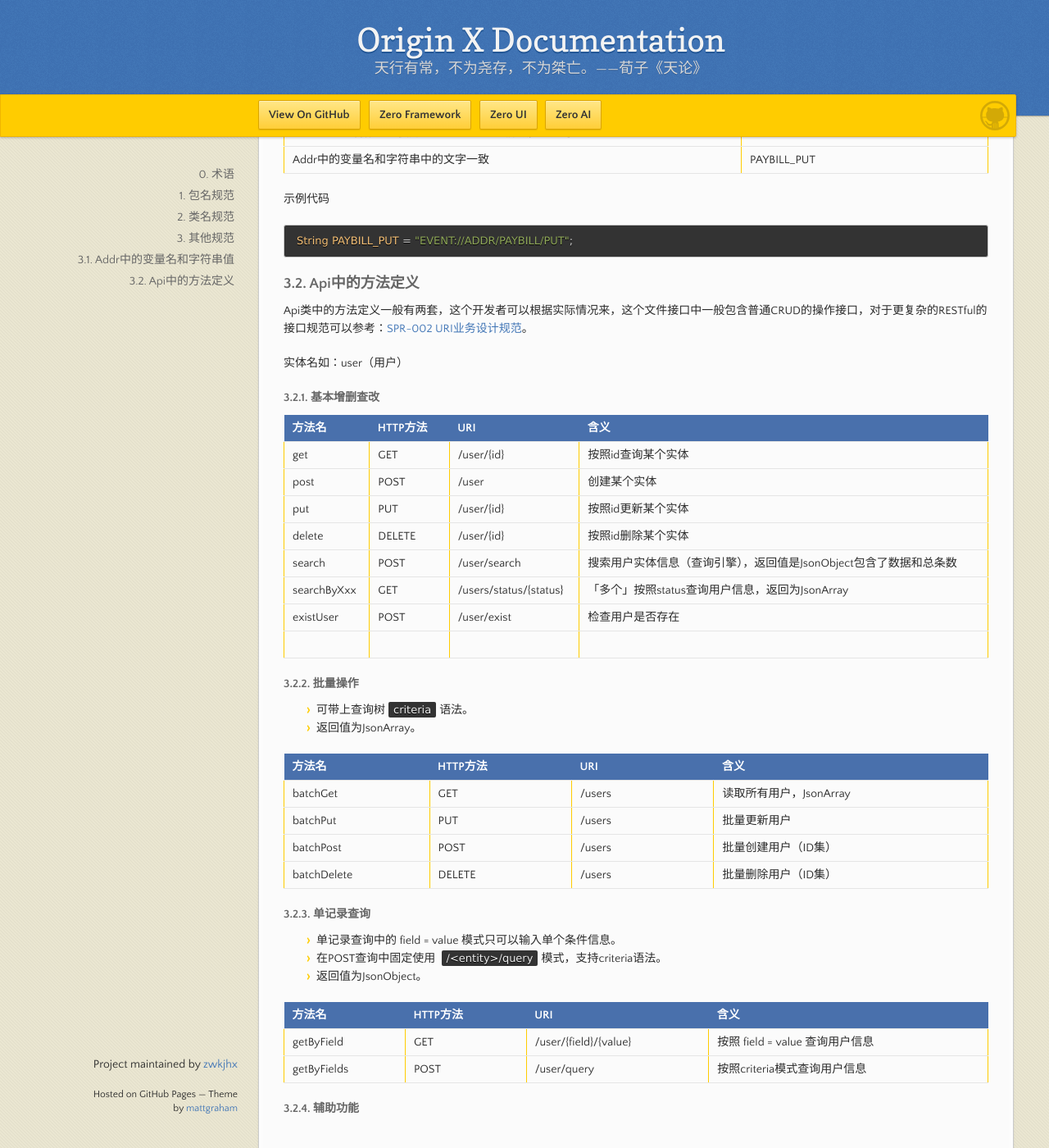
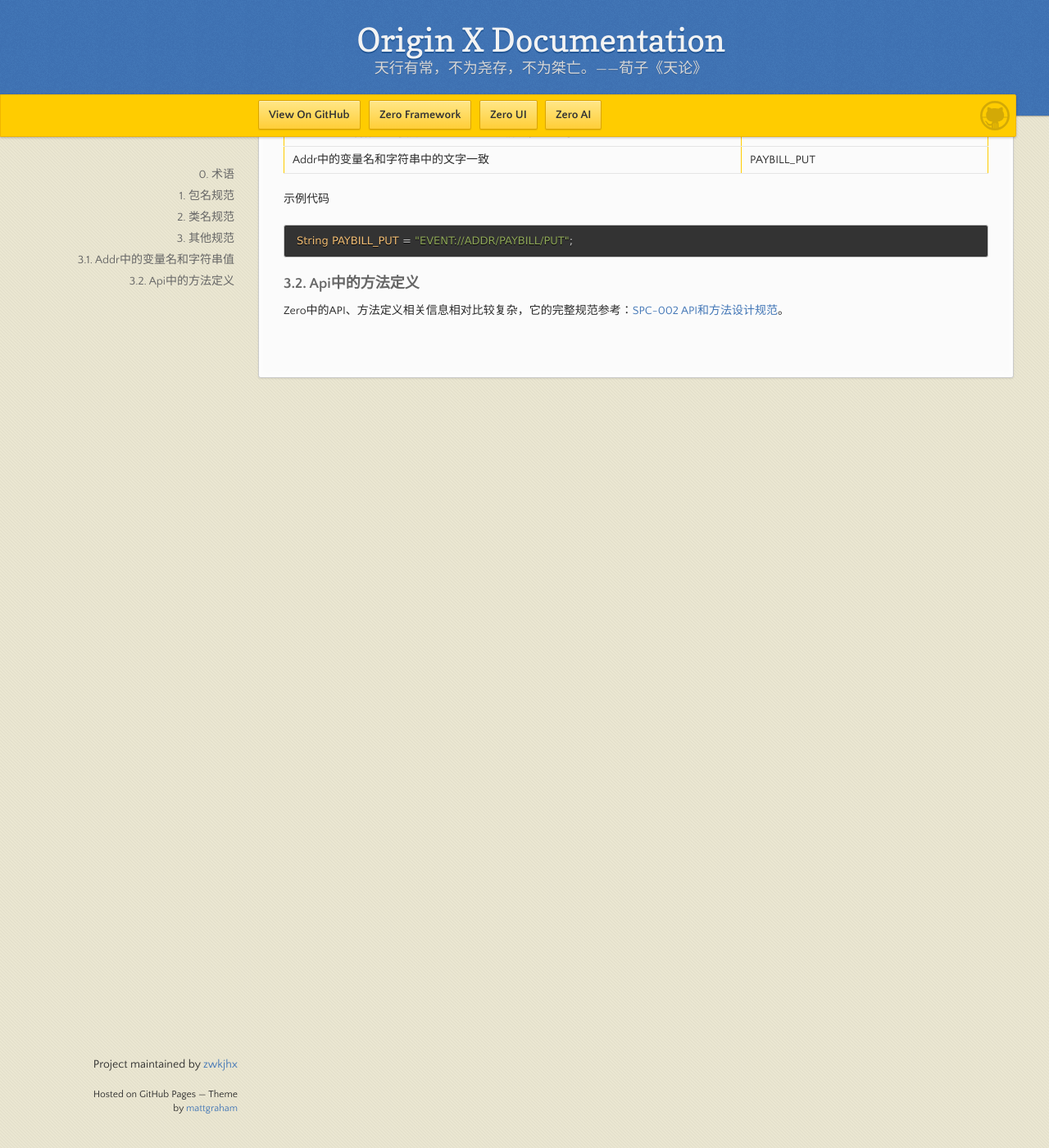
Before and after one commit to zwkjhx/ox-doc, a Jekyll site: the page built from specification/1-zerogui-fan/spc-001-zeroji-ben-kai-fa-gui-fan.md, in a window 1280 px wide and 1400 px high, scrolled down 1660 px. Shown: the whole window at 82% size. Built offline with Jekyll 4.4.1, drawn with Linux system fonts in a browser that asks for light colours; our own code applies the rules of GitHub Pages for plain Markdown files; after the commit the page ends 2161 px from its top, so only the background shows below that.

Commit message:
Updates specification/1-zerogui-fan/spc-001-zeroji-ben-kai-fa-gui-fan.md
Auto commit by GitBook Editor

```diff
--- a/specification/1-zerogui-fan/spc-001-zeroji-ben-kai-fa-gui-fan.md
+++ b/specification/1-zerogui-fan/spc-001-zeroji-ben-kai-fa-gui-fan.md
@@ -58,44 +58,4 @@ String PAYBILL_PUT = "EVENT://ADDR/PAYBILL/PUT";
 
 ### 3.2. Api中的方法定义
 
-Api类中的方法定义一般有两套，这个开发者可以根据实际情况来，这个文件接口中一般包含普通CRUD的操作接口，对于更复杂的RESTful的接口规范可以参考：[SPR-002 URI业务设计规范](/specification/4-restfulshe-ji-zhi-dao-gui-fan/spr-002-uriye-wu-she-ji-gui-fan.html)。
-
-实体名如：user（用户）
-
-#### 3.2.1. 基本增删查改
-
-| 方法名 | HTTP方法 | URI | 含义 |
-| :--- | :--- | :--- | :--- |
-| get | GET | /user/{id} | 按照id查询某个实体 |
-| post | POST | /user | 创建某个实体 |
-| put | PUT | /user/{id} | 按照id更新某个实体 |
-| delete | DELETE | /user/{id} | 按照id删除某个实体 |
-| search | POST | /user/search | 搜索用户实体信息（查询引擎），返回值是JsonObject包含了数据和总条数 |
-| searchByXxx | GET | /users/status/{status} | 「多个」按照status查询用户信息，返回为JsonArray |
-| existUser | POST | /user/exist | 检查用户是否存在 |
-|  |  |  |  |
-
-#### 3.2.2. 批量操作
-
-* 可带上查询树`criteria`语法。
-* 返回值为JsonArray。
-
-| 方法名 | HTTP方法 | URI | 含义 |
-| :--- | :--- | :--- | :--- |
-| batchGet | GET | /users | 读取所有用户，JsonArray |
-| batchPut | PUT | /users | 批量更新用户 |
-| batchPost | POST | /users | 批量创建用户（ID集） |
-| batchDelete | DELETE | /users | 批量删除用户（ID集） |
-
-#### 3.2.3. 单记录查询
-
-* 单记录查询中的 field = value 模式只可以输入单个条件信息。
-* 在POST查询中固定使用 `/<entity>/query`模式，支持criteria语法。
-* 返回值为JsonObject。
-
-| 方法名 | HTTP方法 | URI | 含义 |
-| :--- | :--- | :--- | :--- |
-| getByField | GET | /user/{field}/{value} | 按照 field = value 查询用户信息 |
-| getByFields | POST | /user/query | 按照criteria模式查询用户信息 |
-
-#### 3.2.4. 辅助功能
+Zero中的API、方法定义相关信息相对比较复杂，它的完整规范参考：[SPC-002 API和方法设计规范](/specification/1-zerogui-fan/spc-002-apihe-fang-fa-she-ji-gui-fan.md)。
```
